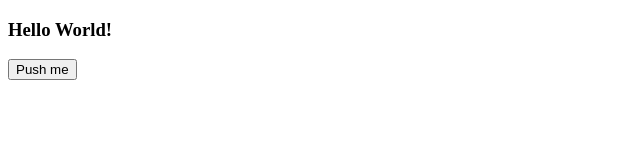
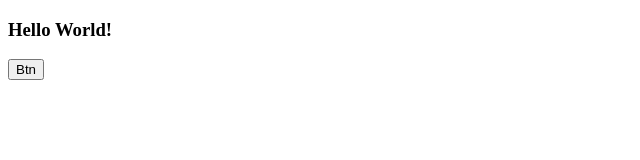
Before and after one commit to srgg6701/react-mini, a React app: page / in a window 1280 px wide. Shown: the top 160 px of the page, without its empty margins (0-640 px from the left). Built offline with nearby package versions, Linux system fonts and the light colour scheme.

Commit message:
Alternative implementation

```diff
--- a/src/components/App.js
+++ b/src/components/App.js
@@ -1,24 +1,8 @@
 import React from 'react'
 
-function Toolbar(props) {
-  // The Toolbar component must take an extra "theme" prop
-  // and pass it to the ThemedButton. This can become painful
-  // if every single button in the app needs to know the theme
-  // because it would have to be passed through all components.
-  return (
-    <div>
-      <ThemedButton theme={props.theme} />
-    </div>
-  );
-}
-
-function ThemedButton(props) {
-  return <Button theme={props.theme} />;
-}
-
-function Button(props) {
-  return <button data-theme={props.theme}>Push me</button>
-}
+const Toolbar = props => (<HandleBar cl="ultraviolet" />)
+const HandleBar = props => (<Button classNm={props.cl} />)
+const Button = props => (<button className={props.classNm}>Btn</button>)
 
 const App = () => {
   return (
```
